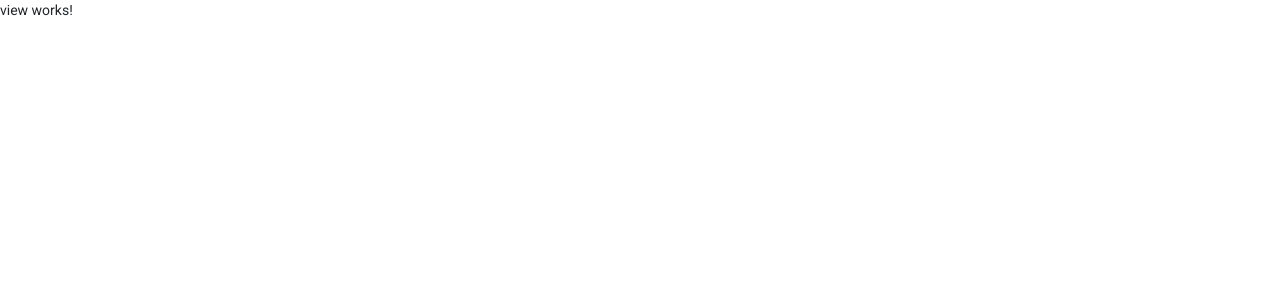
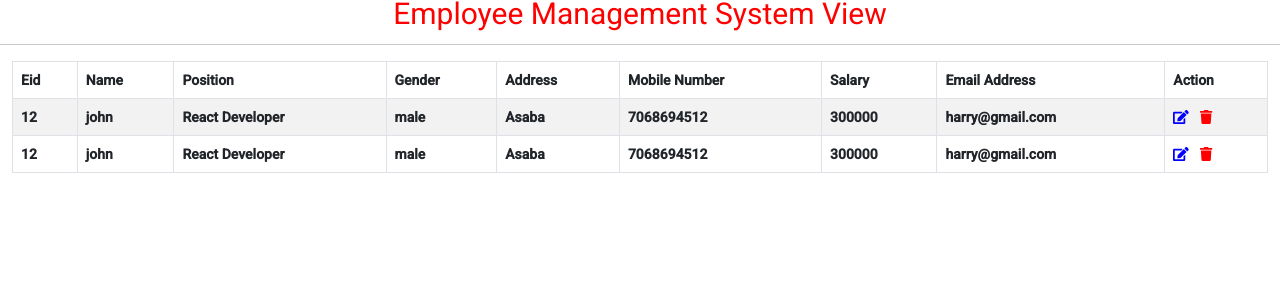
Before and after one commit to uleborharison/employeecrud_management_system, an Angular app: page /view in a window 1280 px wide. Shown: the top 300 px of the page. Built offline with nearby package versions, Linux system fonts and the light colour scheme; data requests are answered from the project's data file.

Commit message:
update project on service

```diff
--- a/db.json
+++ b/db.json
@@ -1,6 +1,27 @@
 {
   "posts": [
-
+    {
+      "eid": 12,
+      "name": "john",
+      "mobile": 7068694512,
+      "email": "harry@gmail.com",
+      "address": "Asaba",
+      "salary": 300000,
+      "gender": "male",
+      "position": "React Developer",
+      "id": 1
+    },
+    {
+      "eid": 12,
+      "name": "john",
+      "mobile": 7068694512,
+      "email": "harry@gmail.com",
+      "address": "Asaba",
+      "salary": 300000,
+      "gender": "male",
+      "position": "React Developer",
+      "id": 2
+    }
   ],
   "comments": [
     {
--- a/src/app/component/add/add.component.html
+++ b/src/app/component/add/add.component.html
@@ -71,7 +71,7 @@
 
   </form>
   <div style="text-align:center;">
-    <button type="button" class="btn btn-dark margin-left">Add</button>
+    <button (click)="add()" type="button" class="btn btn-dark margin-left">Add</button>
     <button [routerLink]="['/view']" type="button" class="btn btn-danger margin-left">View</button>
   </div>
 </div>
--- a/src/app/component/add/add.component.ts
+++ b/src/app/component/add/add.component.ts
@@ -1,6 +1,7 @@
 import { MyserviceService } from './../../service/myservice.service';
 import { employee } from './../employeemodel';
 import { Component, OnInit } from '@angular/core';
+import { Router } from '@angular/router';
 
 
 interface gender{
@@ -28,9 +29,20 @@ position:userposition[]=[
   {value:'React Developer', viewvalue: 'React Developer'},
   {value:'Java Developer', viewvalue: 'Java Developer'},
 ]
-  constructor(private employeeservice: MyserviceService) { }
+  router: any;
+  constructor(private employeeservice: MyserviceService, router: Router) { }
 
   ngOnInit(): void {
   }
-
+add(){
+  this.employeeservice.creatuser(this.empy).subscribe((data:employee)=>{
+    console.log(data);
+    alert("data added successfully")
+    this.router.navigate(['/view'])
+  },
+  err=> {
+    alert('Something Went Wrong')
+    this.router.navigate(['/']) }
+    )
+  }
 }
--- a/src/app/component/view/view.component.html
+++ b/src/app/component/view/view.component.html
@@ -1 +1,38 @@
-<p>view works!</p>
+<h3 style="text-align: center; color:red; font-size: 30px;">Employee Management System View</h3>
+<hr>
+
+<div class="container-fluid">
+  <table class="table table-striped table-bordered">
+    <thead>
+      <tr>
+        <th scope="col">Eid</th>
+        <th scope="col">Name</th>
+        <th scope="col">Position</th>
+        <th scope="col">Gender</th>
+        <th scope="col">Address</th>
+        <th scope="col">Mobile Number</th>
+        <th scope="col">Salary</th>
+        <th scope="col">Email Address</th>
+        <th scope="col">Action</th>
+      </tr>
+    </thead>
+    <tbody>
+      <tr *ngFor="let user of myemployee">
+        <th>{{user.eid}}</th>
+        <th>{{user.name}}</th>
+        <th>{{user.position}}</th>
+        <th>{{user.gender}}</th>
+        <th>{{user.address}}</th>
+        <th>{{user.mobile}}</th>
+        <th>{{user.salary}}</th>
+        <th>{{user.email}}</th>
+        <th>
+          <i style="color: blue" class="fa fa-edit"></i> &nbsp;
+          <i style="color: red" class="fa fa-trash"></i>
+
+        </th>
+      </tr>
+
+    </tbody>
+  </table>
+</div>
--- a/src/app/component/view/view.component.ts
+++ b/src/app/component/view/view.component.ts
@@ -1,4 +1,6 @@
 import { Component, OnInit } from '@angular/core';
+import { MyserviceService } from './../../service/myservice.service';
+import { employee } from './../employeemodel';
 
 @Component({
   selector: 'app-view',
@@ -6,10 +8,19 @@ import { Component, OnInit } from '@angular/core';
   styleUrls: ['./view.component.css']
 })
 export class ViewComponent implements OnInit {
-
-  constructor() { }
+  public empy: employee={} as employee;
+  myemployee: any;
+  constructor(private employeeservice: MyserviceService) { }
 
   ngOnInit(): void {
+    this.getmyuser()
+  }
+  getmyuser(){
+    this.employeeservice.getuser().subscribe(res=>{
+      this.myemployee = res;
+console.log(res);
+
+    })
   }
 
 }
--- a/src/app/service/myservice.service.ts
+++ b/src/app/service/myservice.service.ts
@@ -1,9 +1,19 @@
 import { Injectable } from '@angular/core';
+import { HttpClient } from '@angular/common/http';
+import {map} from 'rxjs/operators';
 
 @Injectable({
   providedIn: 'root'
 })
 export class MyserviceService {
 
-  constructor() { }
+  constructor(private http: HttpClient) { }
+  creatuser(data:any){
+return this.http.post<any>("http://localhost:3000/posts", data).pipe(map((data:any)=>{
+  return data
+}))
+  }
+  getuser(){
+    return this.http.get("http://localhost:3000/posts")
+  }
 }
```
